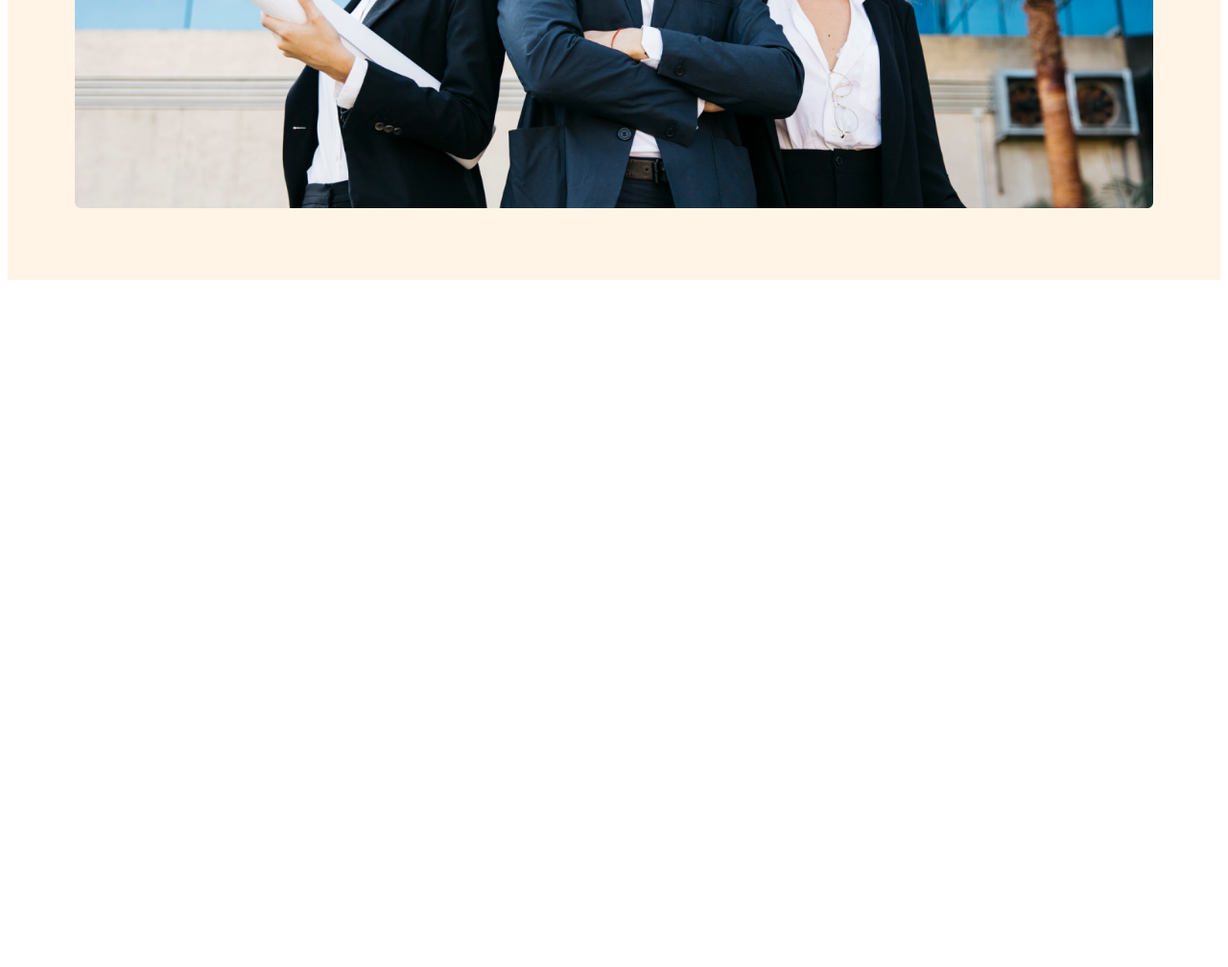
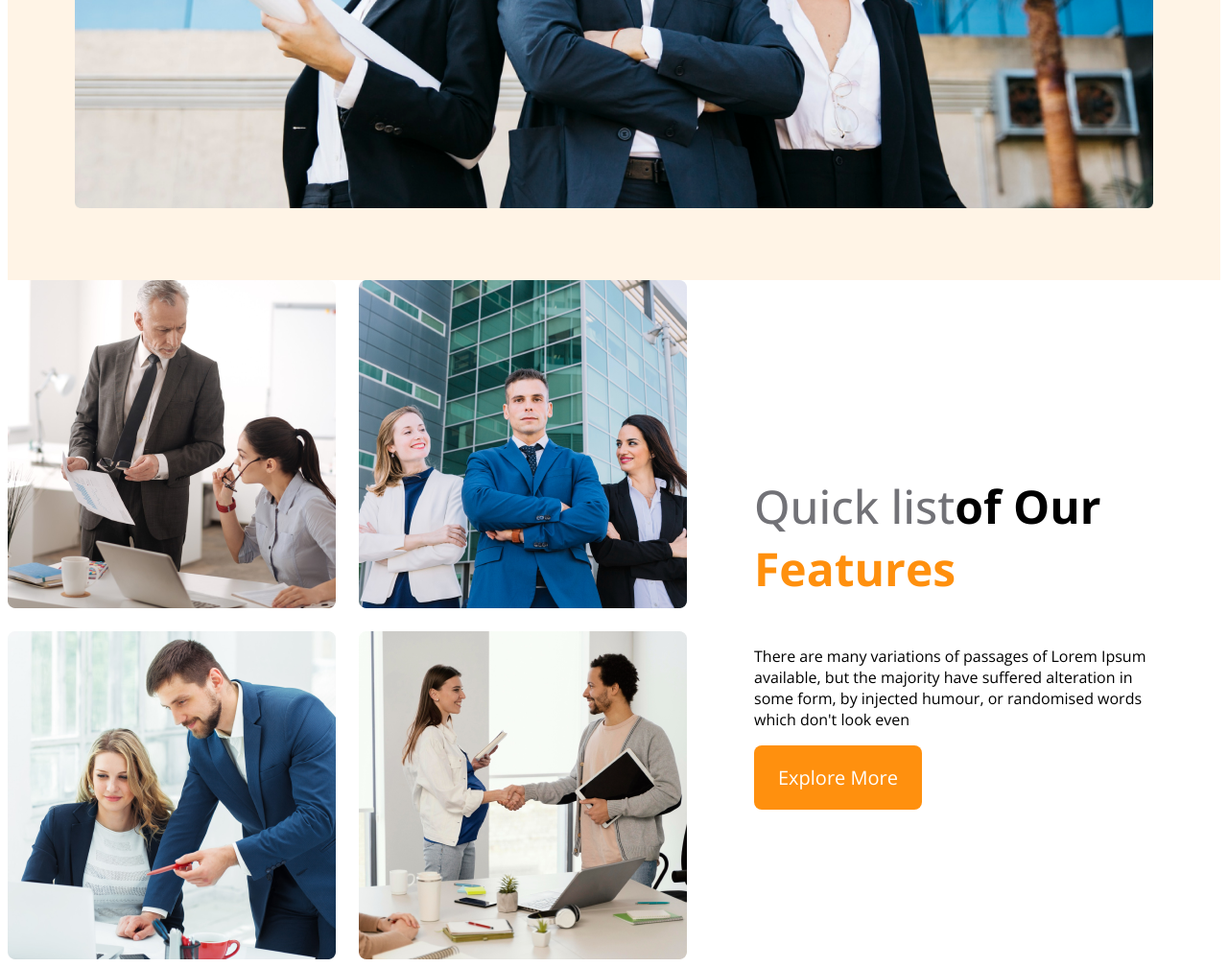
Before and after one commit to md-israfil-hassan/architect-website, a plain HTML site: page index.html in a window 1280 px wide. Shown: the part 965-1973 px from the top of the page at 96% size. Before the commit the page ends 1265 px from the top, so only its background shows below. Drawn offline with nearby package versions, Linux system fonts and the light colour scheme.

Commit message:
new style add

```diff
--- a/architectch.css
+++ b/architectch.css
@@ -68,7 +68,7 @@ color: #131331;
 
 }
 
-.btn-priymary{
+.btn-primary{
 border-radius: 8px;
 color: #FFF;
 font-size: 1.25rem;
@@ -84,6 +84,67 @@ cursor: pointer;
     margin-top: 20px;
 width: 100%;
 }
+
+/* main style */
+
+main{
+max-width: 1440px;
+margin: 0 auto;
+}
+
+/* teams style */
+.teams-container{
+display: flex;
+align-items: center;
+}
+.teams-img-container{
+display: grid;
+grid-template-columns: repeat(2, 1fr) ;
+gap:1.5rem;
+
+}
+
+.teams-content{
+padding-right:70px ;
+padding-left: 70px;
+
+}
+
+.teams-title{
+font-size: 3rem;
+
+}
+
+.teams-content .Quick-list{
+color: #727277; ;
+font-weight:500 ;
+
+}
+
+.teams-title .text-Features{
+
+color: #ff900e;
+font-weight: 700;
+}
+
+
+
+
+
+
+
+
+
+
+
+
+
+
+
+
+
+
+
 
 /* responsive style  */
 /* mobile device */
--- a/index.html
+++ b/index.html
@@ -7,7 +7,7 @@
     <link rel="stylesheet" href="architectch.css">
 </head>
 <body>
-
+    <!-- header start -->
 <header>
 <nav>
     <h3 class="nav-title">G3 Architects</h3>
@@ -23,7 +23,7 @@
 <div class="banner-content">
     <h1 class="banner-title">Brand New Group of Architects</h1>
     <p class="banner-discription">There are many variations of passages of Lorem Ipsum available, but the majority have suffered alteration in some form, by injected humour, or randomised words which don't look even</p>
-    <button class="btn-priymary">Explore More</button>
+    <button class="btn-primary">Explore More</button>
 
 </div>
 <img src="images/banner.png" alt="">
@@ -31,9 +31,25 @@
 </div>
 
 </header>
+<!-- header end -->
+<main>
+<!-- teams sections start -->
+ <section class="teams-container">
+<div class="teams-img-container">
+<img src="images/team1.png" alt="">
+<img src="images/team2.png" alt="">
+<img src="images/team3.png" alt="">
+<img src="images/team4.png" alt="">
+</div>
+<div class="teams-content">
+<h3 class="teams-title"><span class="Quick-list">Quick list</span><span>of Our</span> <span class="text-Features">Features</span></h3>
+<p class="discription">
+    There are many variations of passages of Lorem Ipsum available, but the majority have suffered alteration in some form, by injected humour, or randomised words which don't look even
+</p>
+<button class="btn-primary">Explore More</button>
+</div>
 
-<main>
-
+ </section>
 
 </main>
 
```
